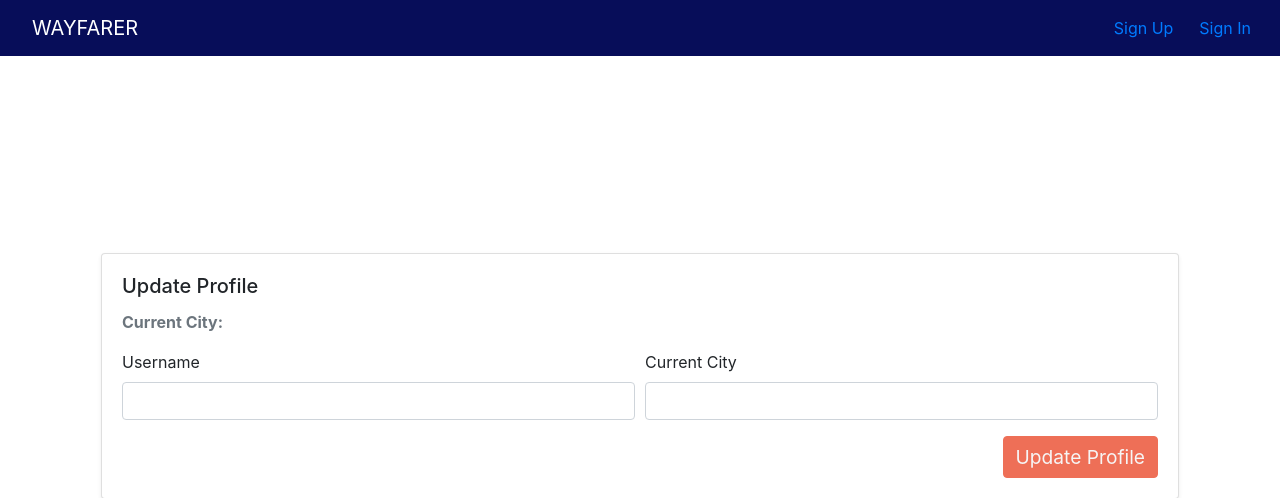
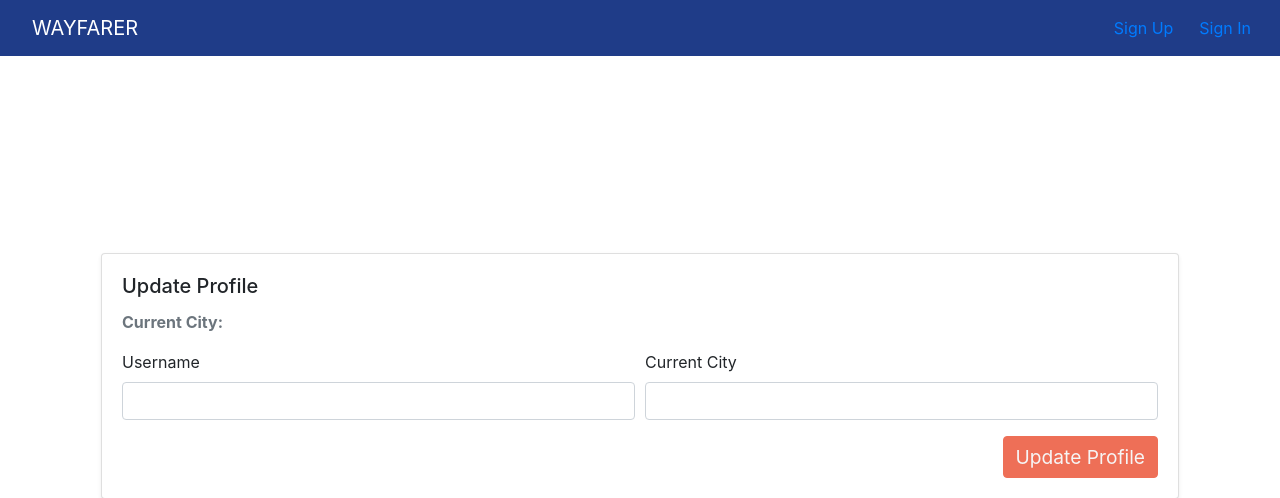
Before and after one commit to aprilkrg/wayfarer, a Django app: page /profile/1/edit/ in a window 1280 px wide. Shown: the top 498 px of the page. Run offline with Django 3.2, Linux system fonts and the light colour scheme; some libraries are stand-ins or nearby versions.

Commit message:
change navbar color

```diff
--- a/main_app/static/styles/main.css
+++ b/main_app/static/styles/main.css
@@ -13,7 +13,7 @@
 }
 
 .navbar {
-    background-color: var( --primary-dark ) !important;
+    background-color: var(--secondary-dark) !important;
     color: whitesmoke;
 }
 
```
